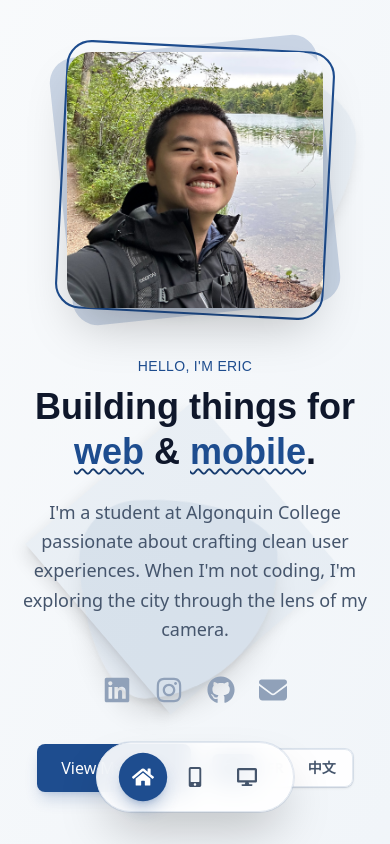
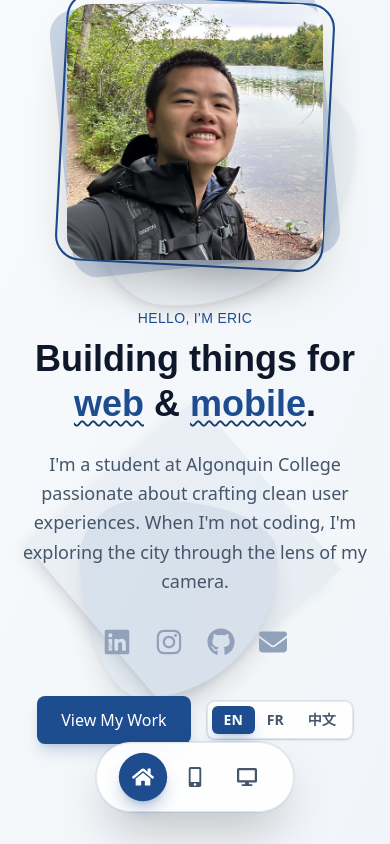
Before and after one commit to dong0085/portfolio_landing_page, a Next.js app: page /en in a window 390 px wide. Built offline with nearby package versions, Linux system fonts and the light colour scheme; a web font is replaced by a local one.

Commit message:
Added content padding for mobile display

```diff
--- a/app/[lang]/page.tsx
+++ b/app/[lang]/page.tsx
@@ -11,7 +11,7 @@ export default async function Home({ params }: { params: { lang: string } }) {
   return (
     <>
       <FloatingNav lang={lang} />
-      <main className="min-h-screen relative flex items-center justify-center bg-gradient-to-br from-slate-50 to-slate-100 px-4 sm:px-8 overflow-hidden">
+      <main className="min-h-screen relative flex items-center justify-center bg-gradient-to-br from-slate-50 to-slate-100 px-4 sm:px-8 pb-24 md:pb-0 overflow-hidden">
         <div className="absolute inset-0 w-full h-full">
           {/* Layer 1 - Deepest */}
           <div className="absolute top-[10%] right-[15%] w-64 h-64 md:w-96 md:h-96 bg-[#1E4D8F]/5 rounded-[40%_60%_70%_30%/60%_30%_70%_40%] shadow-lg animate-float-slow"></div>
```
